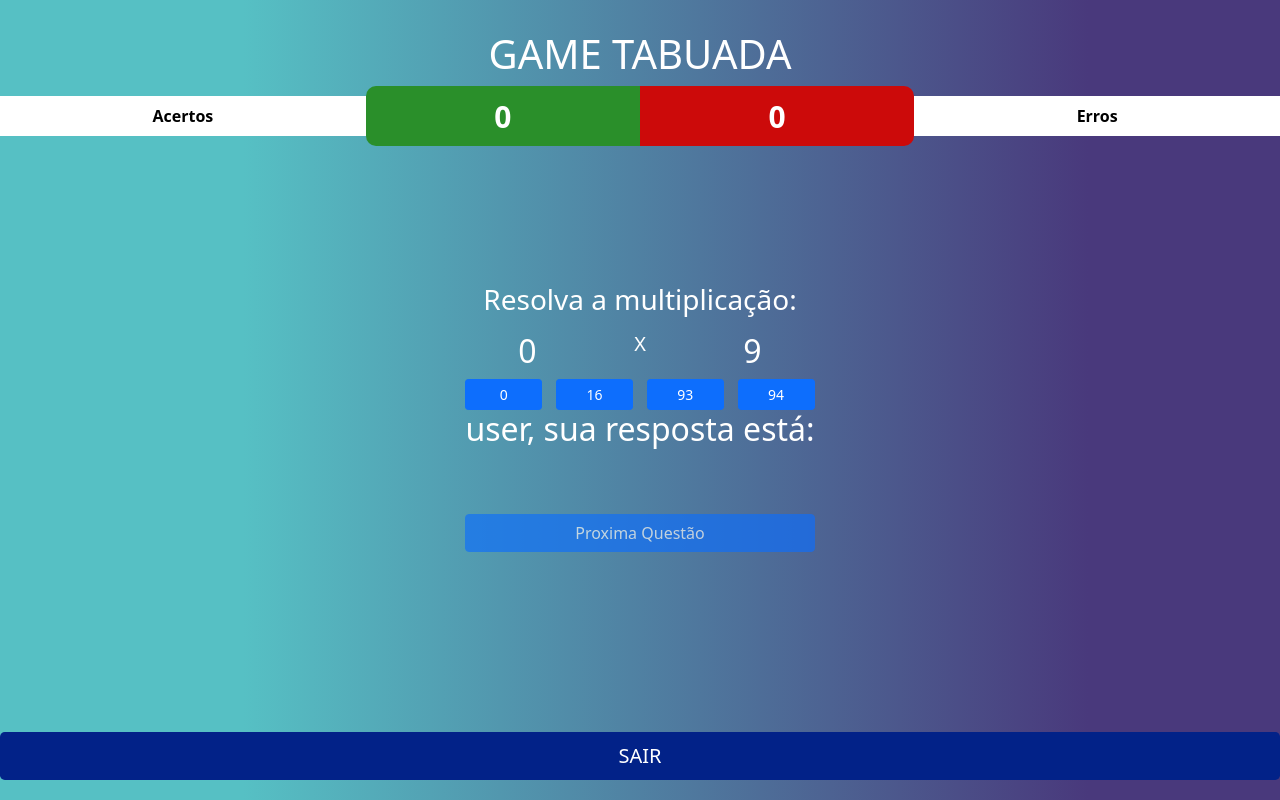
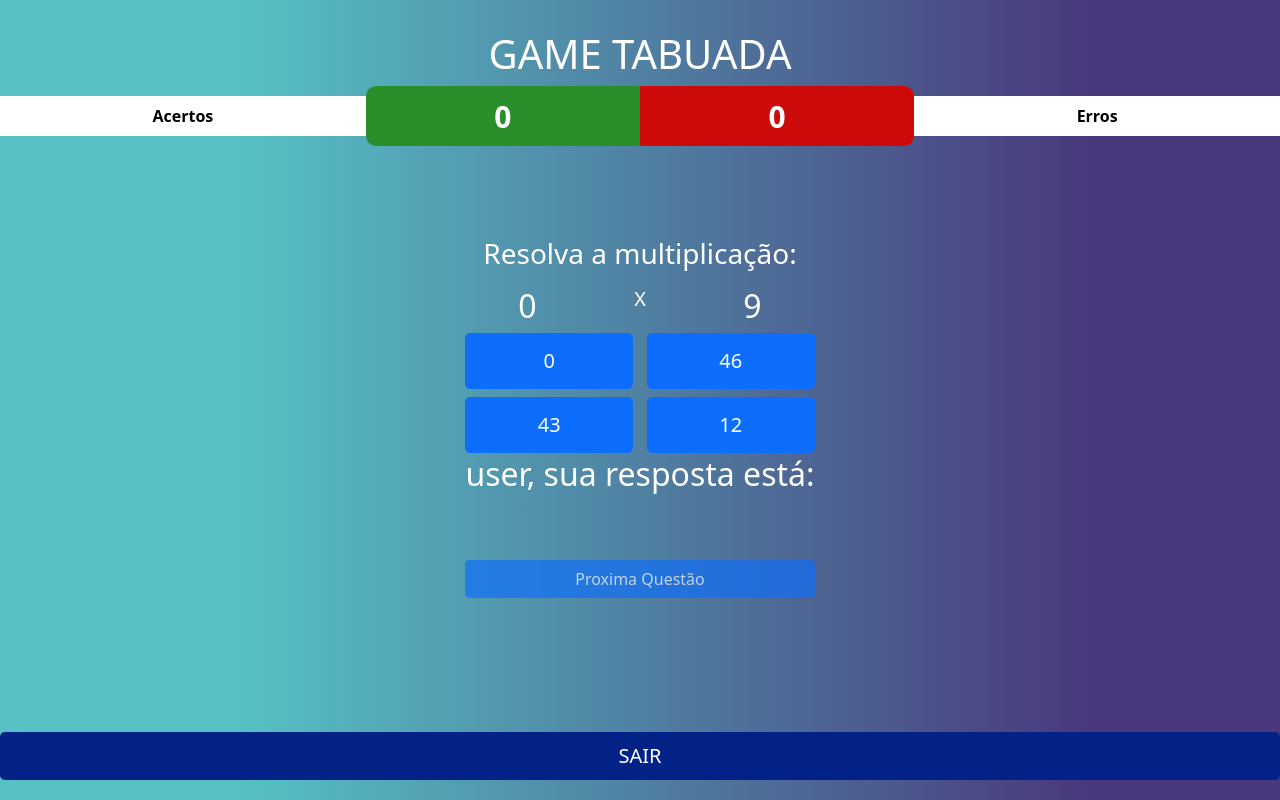
Before and after one commit to esaumatias/multiplicationGame, a React (Create React App) app: page /game in a window 1280 px wide. Built offline with nearby package versions, Linux system fonts and the light colour scheme.

Commit message:
feat: (ramdonQuestions) - aplica estilização

```diff
--- a/src/componentes/NumberGenerator/NumberGenerator.css
+++ b/src/componentes/NumberGenerator/NumberGenerator.css
@@ -85,3 +85,7 @@
   justify-content: center;
   align-items: center;
 }
+
+.titleResult {
+  margin-top: 10px;
+}
--- a/src/componentes/NumberGenerator/NumberGenerator.js
+++ b/src/componentes/NumberGenerator/NumberGenerator.js
@@ -11,7 +11,6 @@ function NumberGenerator() {
   const history = useHistory();
 
   const {
-    multiply,
     userName,
     dificulty,
     setDificulty,
@@ -25,12 +24,6 @@ function NumberGenerator() {
     setDisableButton,
     setResult, } = useContext(AppContext);
 
-  function getRandomInt(min, max) {
-    min = Math.ceil(min);
-    max = Math.floor(max);
-    return Math.floor(Math.random() * (max - min)) + min;
-  }
-
   function logOff() {
     setMultiply('');
     setDificulty('facil')
@@ -38,20 +31,15 @@ function NumberGenerator() {
     history.push('/');
   }
 
-  function ramdomRespostas() {
-    if (dificulty === 'facil') {
-      const array = [getRandomInt(0, 100), getRandomInt(0, 100), getRandomInt(0, 100), multiply];
-      return array;
-    } else if (dificulty === 'médio') {
-      const array = [getRandomInt(40, 1000), getRandomInt(40, 1000), getRandomInt(40, 1000), multiply];
-      return array;
-    } else if (dificulty === 'dificil') {
-      const array = [getRandomInt(24, 1300), getRandomInt(24, 1300), getRandomInt(24, 1300), multiply];
-      return array;
+  function getRandomInt(min, max) {
+    min = Math.ceil(min);
+    max = Math.floor(max);
+    return Math.floor(Math.random() * (max - min)) + min;
   }
-}
+
   function nextQuestions() {
     setDisableButton(false);
+    setResult('');
     if (dificulty === 'facil') {
       const one = getRandomInt(0, 10)
       const two = getRandomInt(0, 10)
@@ -80,9 +68,9 @@ function NumberGenerator() {
       <form className="d-grid gap-2">
         <div className="containerGeral">
 
-          <RandomRespost alternativas={ramdomRespostas()} />
+          <RandomRespost />
 
-          <h2>{`${userName}, sua resposta está:`}</h2>
+          <h2 className="titleResult">{`${userName}, sua resposta está:`}</h2>
           <div className="containerResults">
             {result ? <h3 className="greem">certa</h3> : null}
             {result === false ? <h3 className="red">errada</h3> : null}
--- a/src/componentes/RandomRespost/RandomRespost.css
+++ b/src/componentes/RandomRespost/RandomRespost.css
@@ -1,10 +1,13 @@
 .containerQuestions {
   display: flex;
+  flex-wrap: wrap;
   width: 100%;
   justify-content: space-between;
 }
 
 .buttonQuestions {
-  width: 22%;
+  width: 48%;
+  height: 50%;
   background-color: rgb(138, 139, 138);
+  margin-bottom: 8px;
 }
--- a/src/componentes/RandomRespost/RandomRespost.js
+++ b/src/componentes/RandomRespost/RandomRespost.js
@@ -4,9 +4,7 @@ import { Button } from 'react-bootstrap';
 import Placar from '../Placar/Placar';
 import './RandomRespost.css';
 
-function RandomRespost(props) {
-  const { alternativas } = props;
-
+function RandomRespost() {
   const [acertos, setAcertos] = useState(0);
   const [erros, setErros] = useState(0);
   const {
@@ -59,17 +57,26 @@ function RandomRespost(props) {
     }
   }
 
-  function shuffleArray(){
-    return alternativas.sort(()=> Math.random() - 0.5);
+  function randomQuestions() {
+    if (dificulty === 'facil') {
+      const array = [getRandomInt(0, 100), getRandomInt(0, 100), getRandomInt(0, 100), multiply];
+      return array.sort(()=> Math.random() - 0.5);;
+    } else if (dificulty === 'médio') {
+      const array = [getRandomInt(40, 1000), getRandomInt(40, 1000), getRandomInt(40, 1000), multiply];
+      return array.sort(()=> Math.random() - 0.5);;
+    } else if (dificulty === 'dificil') {
+      const array = [getRandomInt(24, 1300), getRandomInt(24, 1300), getRandomInt(24, 1300), multiply];
+      return array.sort(()=> Math.random() - 0.5);;
   }
+}
 
   return (
     <div className="containerQuestions">
       <Placar one={acertos} two={erros} />
-      {shuffleArray().map((value, index) => (
+      {randomQuestions().map((value, index) => (
         <Button
           variant="primary"
-          size="sm"
+          size="lg"
           className="buttonQuestions"
           onClick={handleRepost}
           key={index}
```
